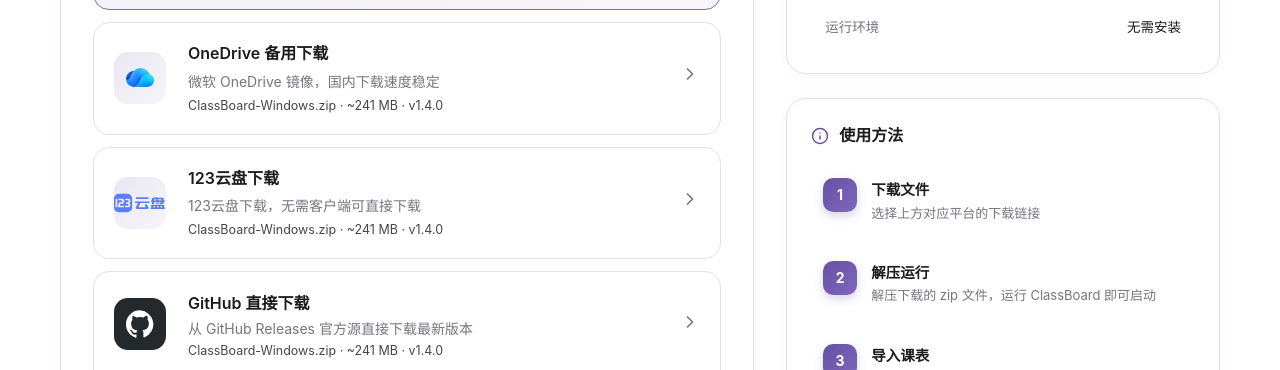
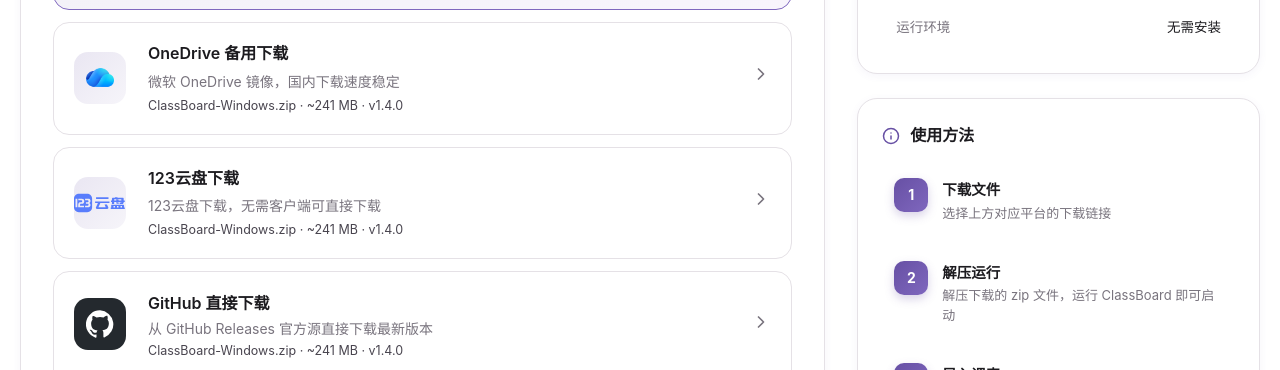
Before and after one commit to mangchenofficial/NEO-ClassBoard-website, a plain HTML site: page download.html in a window 1280 px wide. Shown: the part 988-1358 px from the top of the page. Drawn offline with Linux system fonts and the light colour scheme; a web font is replaced by a local one.

Commit message:
调宽下载页面主区域：max-width 1200→1400，grid 比例 1.6fr→2fr

```diff
--- a/style.css
+++ b/style.css
@@ -1057,14 +1057,14 @@
 /* Detail Section */
 
 .dl-detail {
-  max-width: 1200px;
+  max-width: 1400px;
   margin: 0 auto;
   padding: 40px 20px 80px;
 }
 
 .dl-detail-grid {
   display: grid;
-  grid-template-columns: 1.6fr 1fr;
+  grid-template-columns: 2fr 1fr;
   gap: 32px;
 }
 
```
